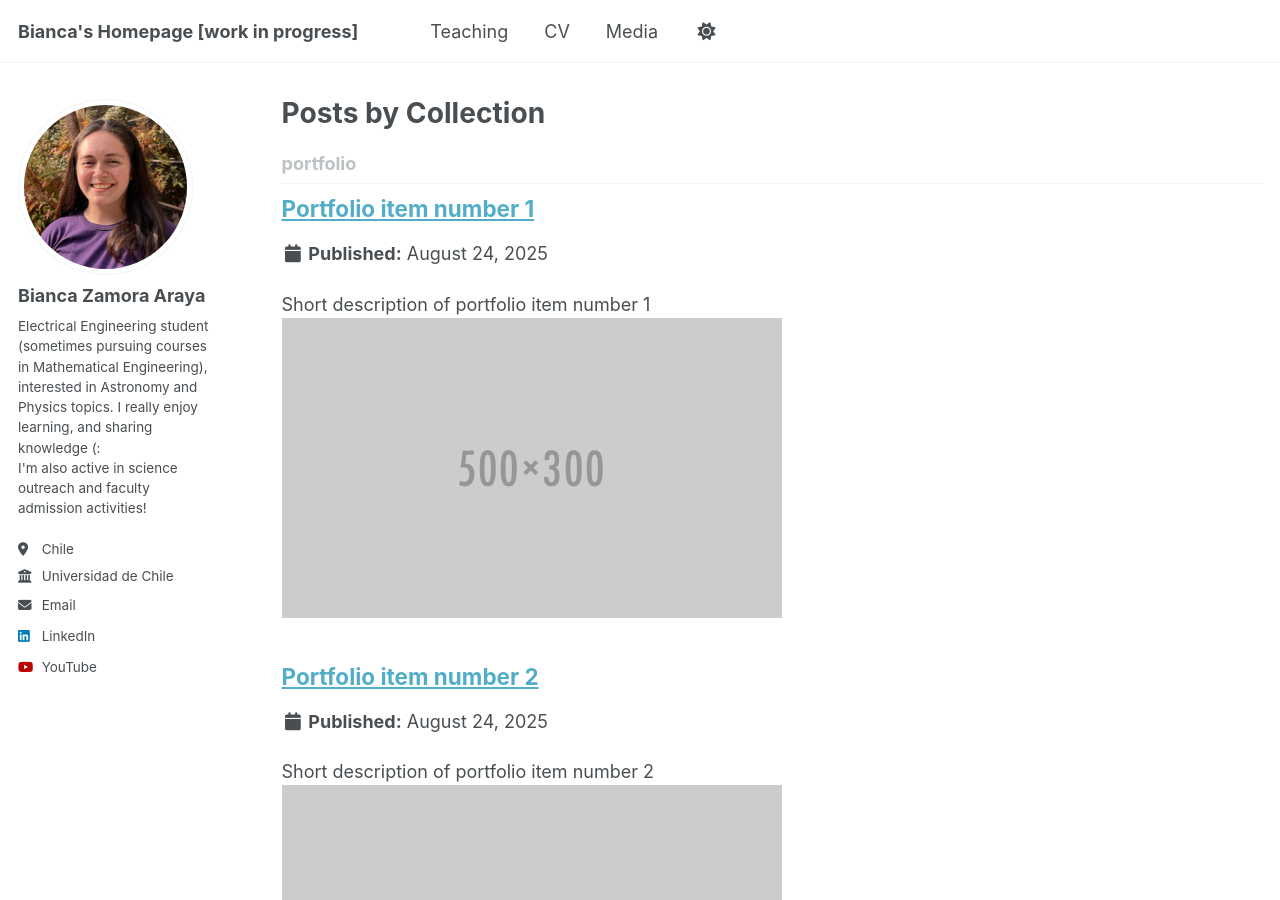
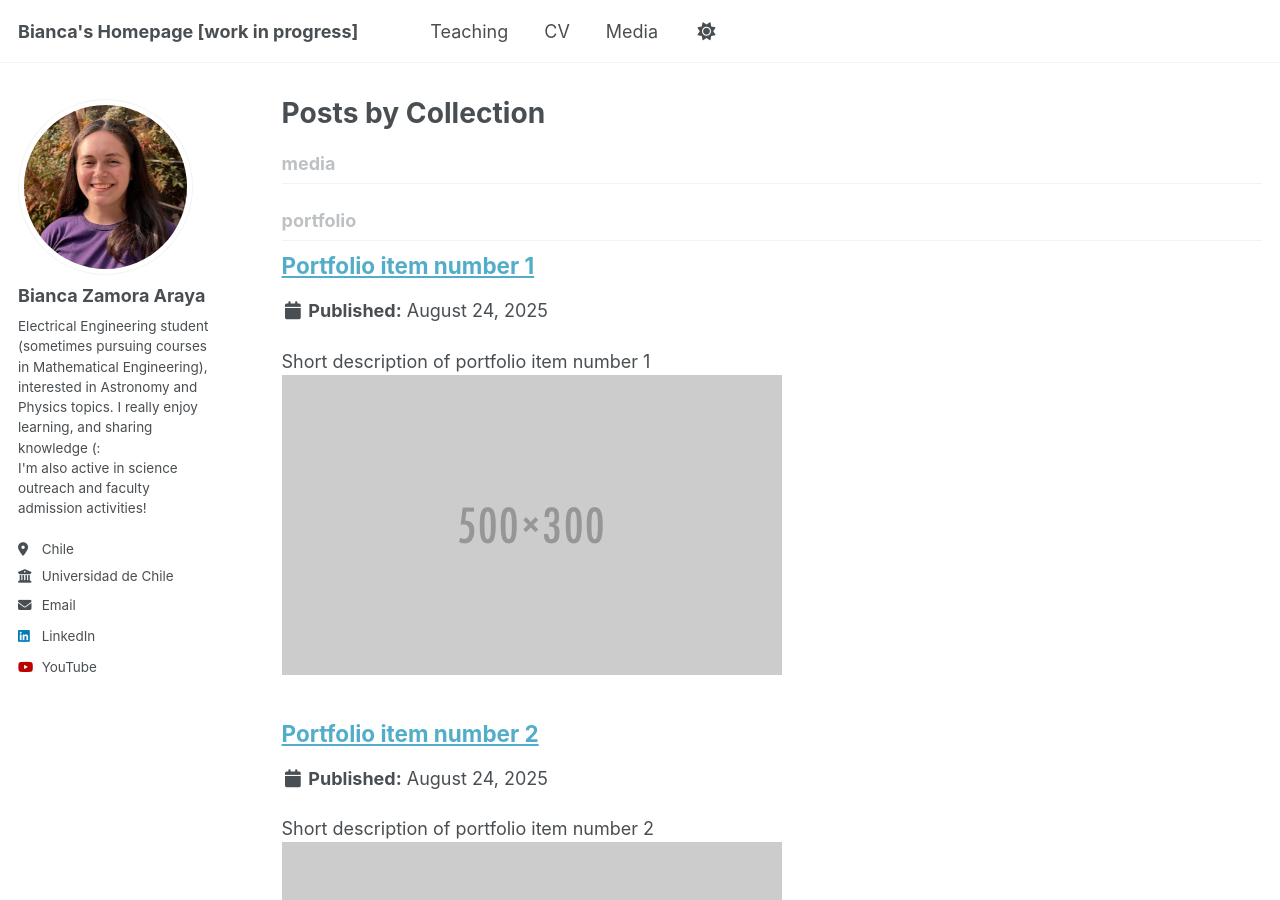
Before and after one commit to Bianca-Zamora-Araya/Bianca-Zamora-Araya.github.io, a Jekyll site: the page built from _pages/collection-archive.html, in a window 1280 px wide and 900 px high. Built offline with Jekyll 4.4.1, drawn with Linux system fonts in a browser that asks for light colours; a script that is not in the unit is left out.

Commit message:
Update _config.yml

```diff
--- a/_config.yml
+++ b/_config.yml
@@ -233,6 +233,9 @@ collections:
   talks:
     output: true
     permalink: /:collection/:path/
+  media:
+    output: true
+    permalink: /:collection/:path/
 
 
 # These settings control how pages and collections are included in the site
@@ -297,6 +300,14 @@ defaults:
       type: talks
     values:
       layout: talk
+      author_profile: true
+      share: false
+  # _media
+  - scope:
+      path: ""
+      type: media
+    values:
+      layout: media
       author_profile: true
       share: false
 
```
